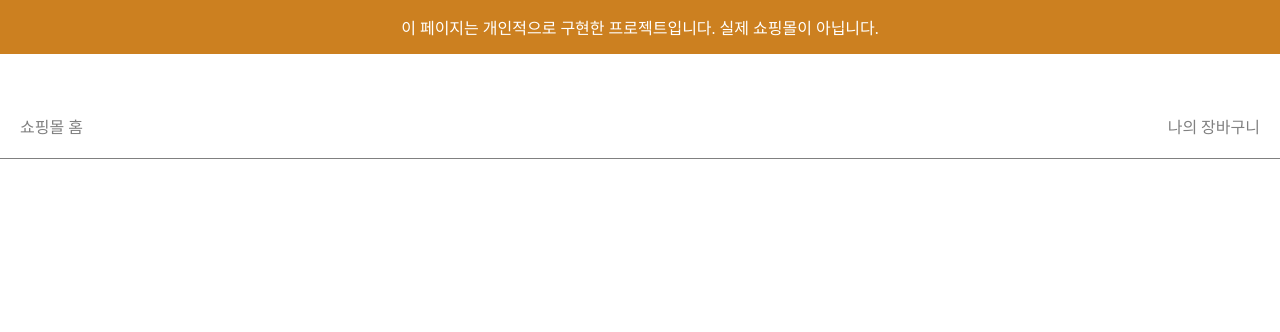
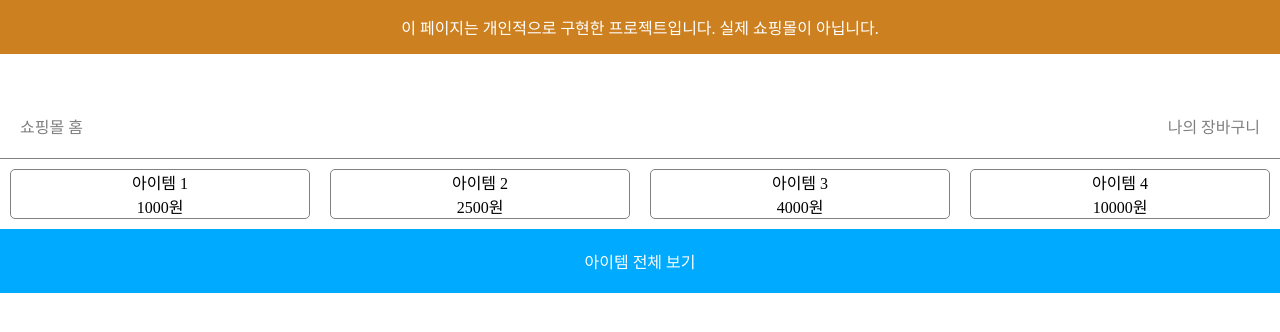
Before and after one commit to kuman514/AJAXShopping, a plain HTML site: page index.html in a window 1280 px wide. Drawn offline with Linux system fonts and the light colour scheme.

Commit message:
Testing main menu

```diff
--- /dev/null
+++ b/css/item.css
@@ -0,0 +1,5 @@
+.itempreview {
+    margin: 10px;
+    border: 1px solid gray;
+    border-radius: 5px;
+}
--- /dev/null
+++ b/css/mainmenu.css
@@ -0,0 +1,10 @@
+#main {
+    display: grid;
+    grid-template-columns: 1fr 1fr 1fr 1fr;
+}
+
+#showall {
+    padding: 20px;
+    background-color: #00aaff;
+    color: white;
+}
--- a/index.html
+++ b/index.html
@@ -3,7 +3,12 @@
     <head>
         <meta charset="utf-8">
         <title>에이젝스 가상 쇼핑몰</title>
+
         <link rel="stylesheet" href="css/structure.css">
+        <link rel="stylesheet" href="css/mainmenu.css">
+
+        <link rel="stylesheet" href="css/item.css">
+
     </head>
     <body>
         <div id="top">
@@ -28,6 +33,46 @@
         </div>
         <div id="content">
             <!-- 이 영역에 메뉴와 아이템 리스트가 들어갑니다. -->
+            <div id="main">
+                <div class="itempreview">
+                    <div class="itemname">
+                        아이템 1
+                    </div>
+                    <div class="itemcost">
+                        1000원
+                    </div>
+                </div>
+
+                <div class="itempreview">
+                    <div class="itemname">
+                        아이템 2
+                    </div>
+                    <div class="itemcost">
+                        2500원
+                    </div>
+                </div>
+
+                <div class="itempreview">
+                    <div class="itemname">
+                        아이템 3
+                    </div>
+                    <div class="itemcost">
+                        4000원
+                    </div>
+                </div>
+
+                <div class="itempreview">
+                    <div class="itemname">
+                        아이템 4
+                    </div>
+                    <div class="itemcost">
+                        10000원
+                    </div>
+                </div>
+            </div>
+            <div id="showall">
+                아이템 전체 보기
+            </div>
         </div>
     </body>
 </html>
```
